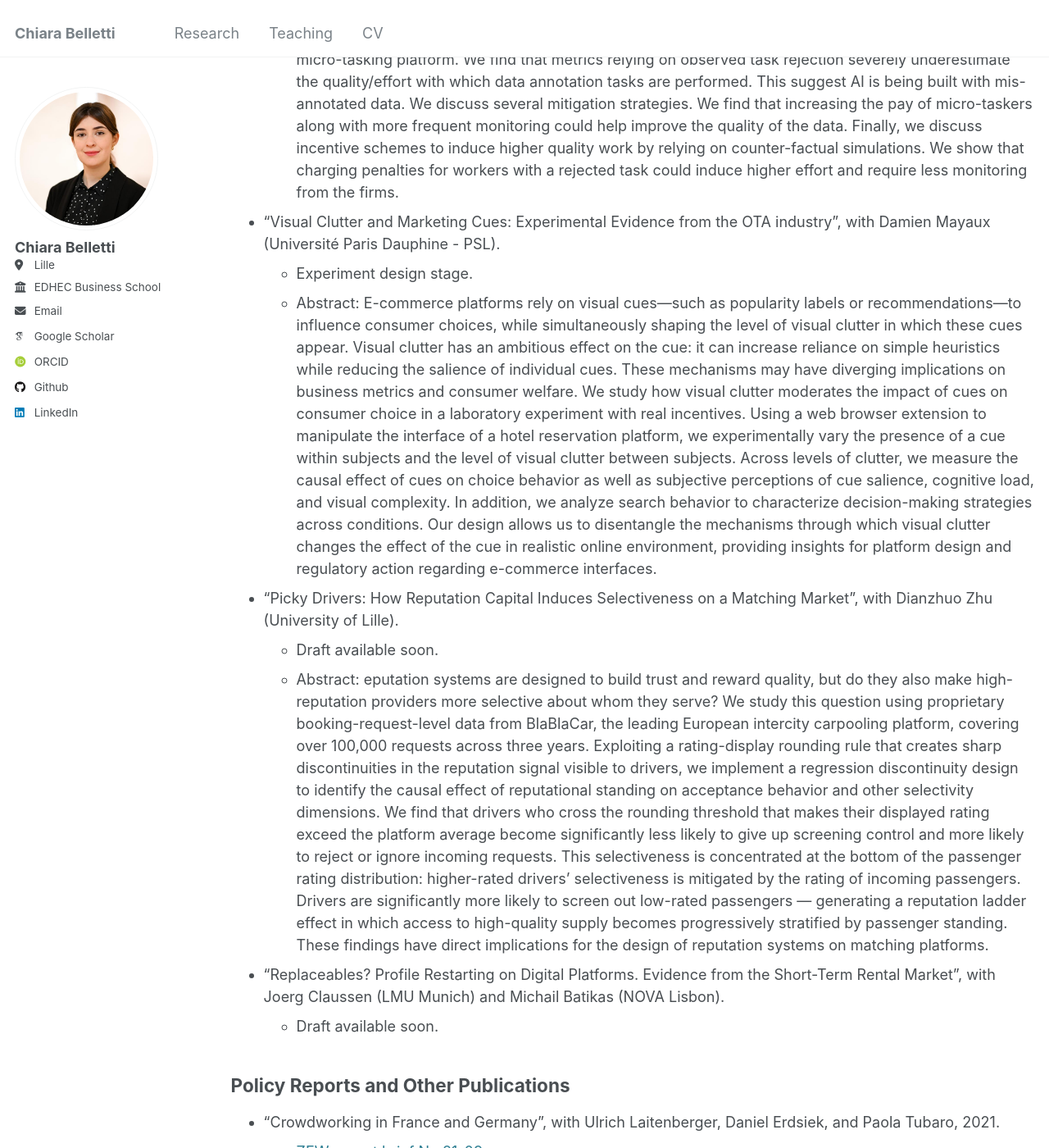
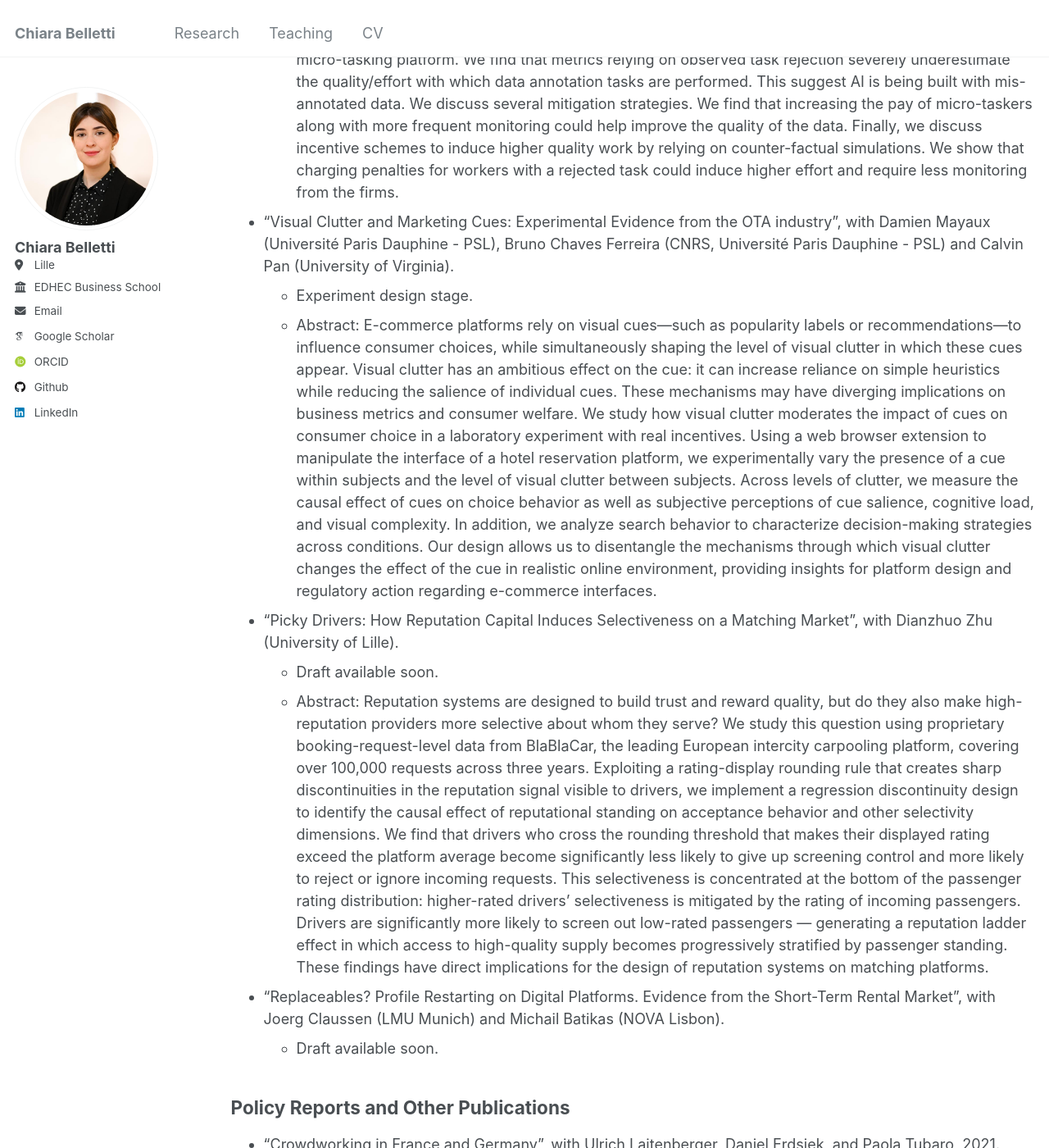
Before and after one commit to ChiaraBelletti/ChiaraBelletti.github.io, a Jekyll site: the page built from _pages/research.md, in a window 1280 px wide and 1400 px high, scrolled down 1110 px. Shown: the whole window at 82% size. Built offline with Jekyll 4.4.1, drawn with Linux system fonts in a browser that asks for light colours; some web fonts are replaced.

Commit message:
Update research.md

```diff
--- a/_pages/research.md
+++ b/_pages/research.md
@@ -28,13 +28,13 @@ Selected Work in Progress
   * Abstract: Micro-tasking platforms enable the collection of data used to train machine learning algorithms and artificial intelligence. However, a classical Principal-Agent problem may limit the quality of the data produced by micro-taskers as firms do not always monitor the quality of the work done with sufficient frequency.
 We develop a structural model of equilibrium demand and supply of effort to measure quality and monitoring behavior. We estimate the parameters of this model using proprietary data from a leading micro-tasking platform. We find that metrics relying on observed task rejection severely underestimate the quality/effort with which data annotation tasks are performed. This suggest AI is being built with mis-annotated data. We discuss several mitigation strategies. We find that increasing the pay of micro-taskers along with more frequent monitoring could help improve the quality of the data. Finally, we discuss incentive schemes to induce higher quality work by relying on counter-factual simulations. We show that charging penalties for workers with a rejected task could induce higher effort and require less monitoring from the firms.
 
-* "Visual Clutter and Marketing Cues: Experimental Evidence from the OTA industry", with Damien Mayaux (Université Paris Dauphine - PSL).
+* "Visual Clutter and Marketing Cues: Experimental Evidence from the OTA industry", with Damien Mayaux (Université Paris Dauphine - PSL), Bruno Chaves Ferreira (CNRS, Université Paris Dauphine - PSL) and Calvin Pan (University of Virginia).
   * Experiment design stage.
   * Abstract: E-commerce platforms rely on visual cues—such as popularity labels or recommendations—to influence consumer choices, while simultaneously shaping the level of visual clutter in which these cues appear. Visual clutter has an ambitious effect on the cue: it can increase reliance on simple heuristics while reducing the salience of individual cues. These mechanisms may have diverging implications on business metrics and consumer welfare. We study how visual clutter moderates the impact of cues on consumer choice in a laboratory experiment with real incentives. Using a web browser extension to manipulate the interface of a hotel reservation platform, we experimentally vary the presence of a cue within subjects and the level of visual clutter between subjects. Across levels of clutter, we measure the causal effect of cues on choice behavior as well as subjective perceptions of cue salience, cognitive load, and visual complexity. In addition, we analyze search behavior to characterize decision-making strategies across conditions. Our design allows us to disentangle the mechanisms through which visual clutter changes the effect of the cue in realistic online environment, providing insights for platform design and regulatory action regarding e-commerce interfaces.
 
 * "Picky Drivers: How Reputation Capital Induces Selectiveness on a Matching Market", with Dianzhuo Zhu (University of Lille).
   * Draft available soon.
-  * Abstract: eputation systems are designed to build trust and reward quality, but do they also make high-reputation providers more selective about whom they serve? We study this question using proprietary booking-request-level data from BlaBlaCar, the leading European intercity carpooling platform, covering over 100,000 requests across three years. Exploiting a rating-display rounding rule that creates sharp discontinuities in the reputation signal visible to drivers, we implement a regression discontinuity design to identify the causal effect of reputational standing on acceptance behavior and other selectivity dimensions. We find that drivers who cross the rounding threshold that makes their displayed rating exceed the platform average become significantly less likely to give up screening control and more likely to reject or ignore incoming requests. This selectiveness is concentrated at the bottom of the passenger rating distribution: higher-rated drivers' selectiveness is mitigated by the rating of incoming passengers. Drivers are significantly more likely to screen out low-rated passengers — generating a reputation ladder effect in which access to high-quality supply becomes progressively stratified by passenger standing. These findings have direct implications for the design of reputation systems on matching platforms.
+  * Abstract: Reputation systems are designed to build trust and reward quality, but do they also make high-reputation providers more selective about whom they serve? We study this question using proprietary booking-request-level data from BlaBlaCar, the leading European intercity carpooling platform, covering over 100,000 requests across three years. Exploiting a rating-display rounding rule that creates sharp discontinuities in the reputation signal visible to drivers, we implement a regression discontinuity design to identify the causal effect of reputational standing on acceptance behavior and other selectivity dimensions. We find that drivers who cross the rounding threshold that makes their displayed rating exceed the platform average become significantly less likely to give up screening control and more likely to reject or ignore incoming requests. This selectiveness is concentrated at the bottom of the passenger rating distribution: higher-rated drivers' selectiveness is mitigated by the rating of incoming passengers. Drivers are significantly more likely to screen out low-rated passengers — generating a reputation ladder effect in which access to high-quality supply becomes progressively stratified by passenger standing. These findings have direct implications for the design of reputation systems on matching platforms.
 
 * "Replaceables? Profile Restarting on Digital Platforms. Evidence from the Short-Term Rental Market", with Joerg Claussen (LMU Munich) and Michail Batikas (NOVA Lisbon).
   * Draft available soon.
```
